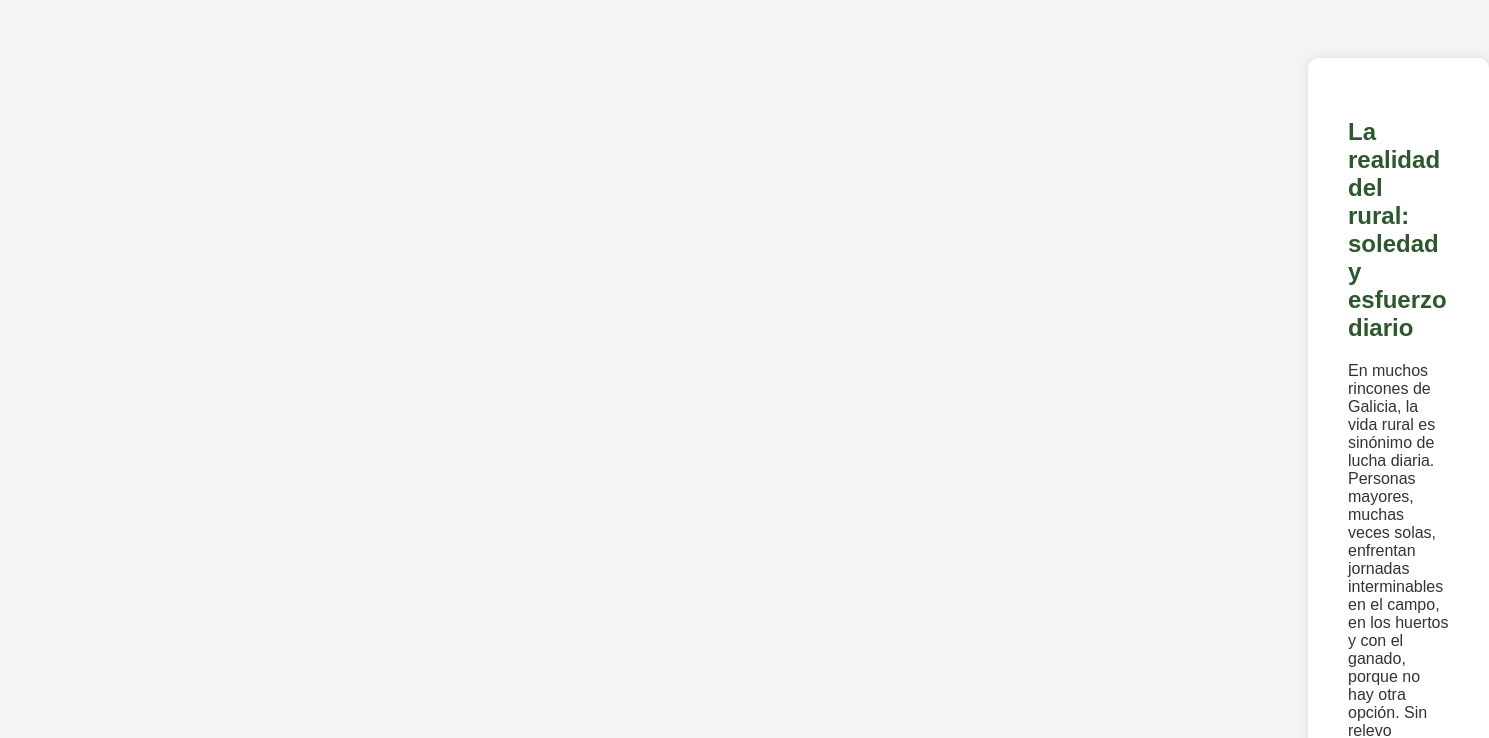
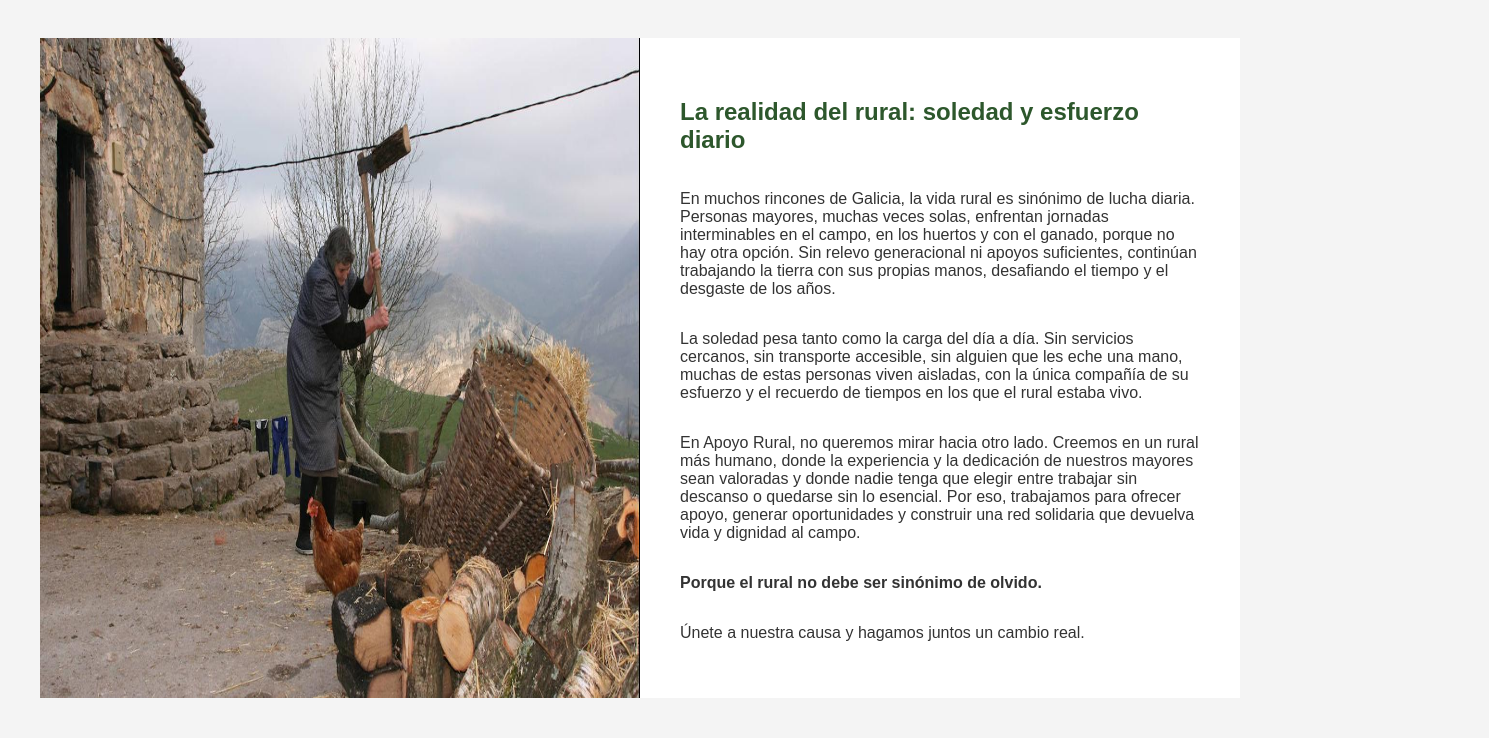
Before and after one commit to ApoyoRural/apoyorural.github.io, a plain HTML site: page index.html in a window 1280 px wide. Shown: the part 476-1214 px from the top of the page, 1489 px wide, since content can reach past the window. Drawn offline with Linux system fonts and the light colour scheme.

Commit message:
Update index.html

```diff
--- a/index.html
+++ b/index.html
@@ -48,21 +48,23 @@
             display: flex;
             max-width: 1200px;
             margin: 40px auto;
-            gap: 20px;
-            align-items: center;
-            padding: 20px;
+            gap: 0;
+            align-items: stretch;
+            padding: 0;
         }
         .content-image {
             width: 50%;
             height: auto;
-            border-radius: 10px;
+            display: block;
         }
         .content-box {
             width: 50%;
             background: white;
             padding: 40px;
-            border-radius: 10px;
-            box-shadow: 0px 0px 10px rgba(0,0,0,0.1);
+            display: flex;
+            flex-direction: column;
+            justify-content: center;
+            box-sizing: border-box;
         }
         h2 { color: #2d572c; }
         footer { background: #2d572c; color: white; text-align: center; padding: 20px; margin-top: 40px; }
@@ -84,7 +86,7 @@
     </header>
 
     <div class="content-section">
-        <img src="mujer rural-kLKI-U1801042846337fBC-1248x770@Diario Montanes.jpg">
+        <img src="mujer rural-kLKI-U1801042846337fBC-1248x770@Diario Montanes.jpg" alt="Realidad del rural" class="content-image">
         <div class="content-box">
             <h2>La realidad del rural: soledad y esfuerzo diario</h2>
             <p>En muchos rincones de Galicia, la vida rural es sinónimo de lucha diaria. Personas mayores, muchas veces solas, enfrentan jornadas interminables en el campo, en los huertos y con el ganado, porque no hay otra opción. Sin relevo generacional ni apoyos suficientes, continúan trabajando la tierra con sus propias manos, desafiando el tiempo y el desgaste de los años.</p>
```
